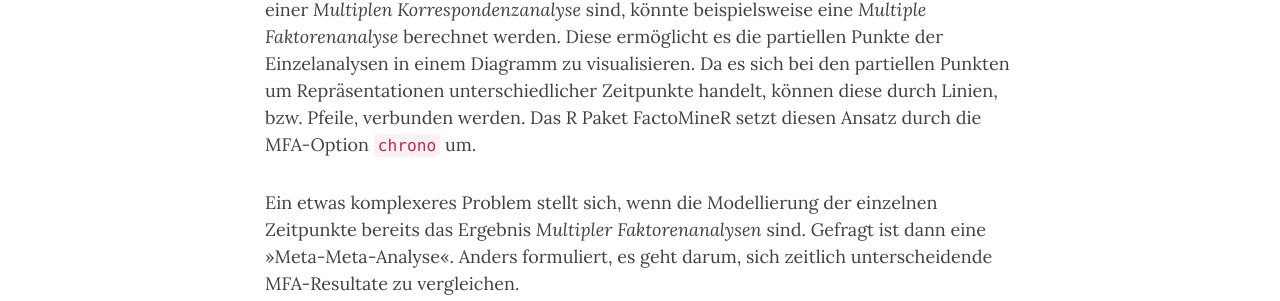
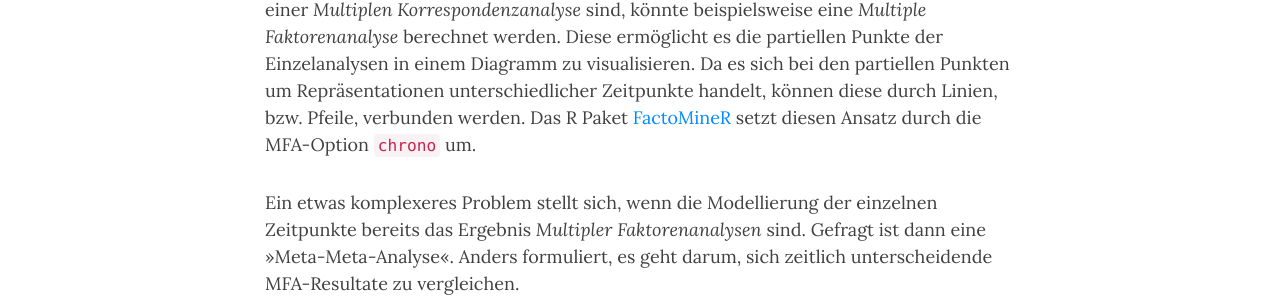
Before and after one commit to inventionate/inventionate-github-pages-backup, a Jekyll site: the page built from _posts/2016-05-11-temporale-daten-gda.md, in a window 1280 px wide and 900 px high, scrolled down 611 px. Shown: the part 235-536 px from the top of the window. Built offline with Jekyll 4.4.1, drawn with Linux system fonts in a browser that asks for light colours; nearby versions of some CDN libraries; comment, search, counter and statistics services are not loaded; part of the change alters nothing that is shown.

```diff
--- a/_posts/2016-05-11-temporale-daten-gda.md
+++ b/_posts/2016-05-11-temporale-daten-gda.md
@@ -7,14 +7,15 @@ bigimg: /img/trajectory-gda.jpg
 
 Dieser Beitrag behandelt das Problem geometrischer Visualisierungen längsschnittlicher Daten. Um genau zu sein geht es darum, identische Daten, die an drei unterschiedlichen Zeitpunkten erhoben wurden, innerhalb eines Modells zu untersuchen. Die neueren Entwicklungen im Rahmen der Geometrischen Datenanalyse erlauben in diesem Fall bereits interessante Analysenstrategien anzuwenden.
 
-Sollen beispielsweise identische Konstrukte (Punktwolken), die auf Daten basieren, die zu unterschiedlichen Zeiten erhoben wurden, ist es möglich eine Meta-Analyse durchzuführen und diese temporal darzustellen. Sofern die Punktwolken das Ergebnis einer _Multiplen Korrespondenzanalyse_ sind, könnte beispielsweise eine _Multiple Faktorenanalyse_ berechnet werden. Diese ermöglicht es die partiellen Punkte der Einzelanalysen in einem Diagramm zu visualisieren. Da es sich bei den partiellen Punkten um Repräsentationen unterschiedlicher Zeitpunkte handelt, können diese durch Linien, bzw. Pfeile, verbunden werden. Das R Paket FactoMineR setzt diesen Ansatz durch die MFA-Option `chrono` um.
+Sollen beispielsweise identische Konstrukte (Punktwolken), die auf Daten basieren, die zu unterschiedlichen Zeiten erhoben wurden, ist es möglich eine Meta-Analyse durchzuführen und diese temporal darzustellen. Sofern die Punktwolken das Ergebnis einer _Multiplen Korrespondenzanalyse_ sind, könnte beispielsweise eine _Multiple Faktorenanalyse_ berechnet werden. Diese ermöglicht es die partiellen Punkte der Einzelanalysen in einem Diagramm zu visualisieren. Da es sich bei den partiellen Punkten um Repräsentationen unterschiedlicher Zeitpunkte handelt, können diese durch Linien, bzw. Pfeile, verbunden werden. Das R Paket [FactoMineR][1] setzt diesen Ansatz durch die MFA-Option `chrono` um.
 
 Ein etwas komplexeres Problem stellt sich, wenn die Modellierung der einzelnen Zeitpunkte bereits das Ergebnis _Multipler Faktorenanalysen_ sind. Gefragt ist dann eine "Meta-Meta-Analyse". Anders formuliert, es geht darum, sich zeitlich unterscheidende MFA-Resultate zu vergleichen.
 
-Mein Lösungsansatz basiert darauf, die sogenannte _Hierarchische Multiple Faktorenanalyse_ zu verwenden. Dabei handelt es sich um eine Methodik, die neben unterschiedlichen Fragegruppen (MFA) auch die Hierarchie diese Gruppen berücksichtigt. Der entscheidende Gedanke gründet darin, diese Hierarchie temporal zu begreifen. Anstatt eine inhaltliche Hierarchisierung vorzunehmen soll die HMFA einen Vergleich der unterschiedlichen MFA-Punktwolken visualisieren. Dadurch lassen sich sowohl Variationen der Antwortmuster als auch der Individuenpositionen bestimmen. Indem man die zuvor dargestellte Idee partieller Punkte aufgreift wird es überdies möglich Trajektorien zu visualisieren. Trajektorien, bzw. "Flugbahnen", beziehen sich dabei sowohl auf die individuelle Ebene als auch jene von Gruppen. Da es sich bei der HMFA um eine genuine Methode der Geometrischen Datenanalyse handelt, können alle Konzerte (Konzentrations- und Konfidenzellipsen, strukturierende Faktoren usf.) übertragen werden. Mittels der genannten Pfeile lassen sich demnach neben den Bewegungen einzelner Individuen auch Verlaufspfeile von Gruppen anzeigen. Die Interptretationsstringenz des statistisches Frameworks bleibt gewahrt. Die folgende Abbildung verdeutlicht diese Überlegungen anhand eines Ergebnisses, das mit der Funktion `fviz_gda_trajectory()` des [TimeSpaceAnalysis][1] Pakets generiert wurde.
+Mein Lösungsansatz basiert darauf, die sogenannte _Hierarchische Multiple Faktorenanalyse_ zu verwenden. Dabei handelt es sich um eine Methodik, die neben unterschiedlichen Fragegruppen (MFA) auch die Hierarchie diese Gruppen berücksichtigt. Der entscheidende Gedanke gründet darin, diese Hierarchie temporal zu begreifen. Anstatt eine inhaltliche Hierarchisierung vorzunehmen soll die HMFA einen Vergleich der unterschiedlichen MFA-Punktwolken visualisieren. Dadurch lassen sich sowohl Variationen der Antwortmuster als auch der Individuenpositionen bestimmen. Indem man die zuvor dargestellte Idee partieller Punkte aufgreift wird es überdies möglich Trajektorien zu visualisieren. Trajektorien, bzw. "Flugbahnen", beziehen sich dabei sowohl auf die individuelle Ebene als auch jene von Gruppen. Da es sich bei der HMFA um eine genuine Methode der Geometrischen Datenanalyse handelt, können alle Konzerte (Konzentrations- und Konfidenzellipsen, strukturierende Faktoren usf.) übertragen werden. Mittels der genannten Pfeile lassen sich demnach neben den Bewegungen einzelner Individuen auch Verlaufspfeile von Gruppen anzeigen. Die Interptretationsstringenz des statistisches Frameworks bleibt gewahrt. Die folgende Abbildung verdeutlicht diese Überlegungen anhand eines Ergebnisses, das mit der Funktion `fviz_gda_trajectory()` des [TimeSpaceAnalysis][2] Pakets generiert wurde.
 
 ![][image-1]
 
-[1]:	https://github.com/inventionate/TimeSpaceAnalysis
+[1]:	http://factominer.free.fr
+[2]:	https://github.com/inventionate/TimeSpaceAnalysis
 
 [image-1]:	/img/trajectory-gda.jpg "Visualisierung vin Trajektorien"
```
